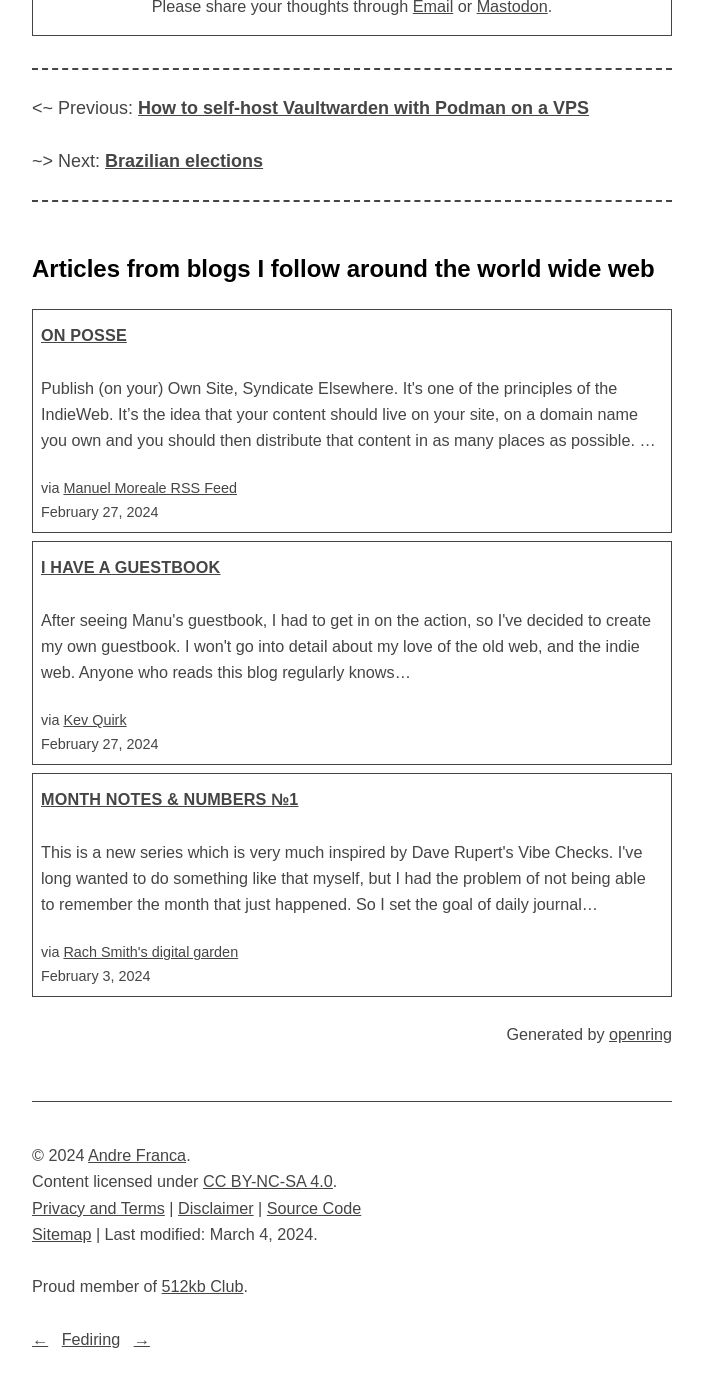
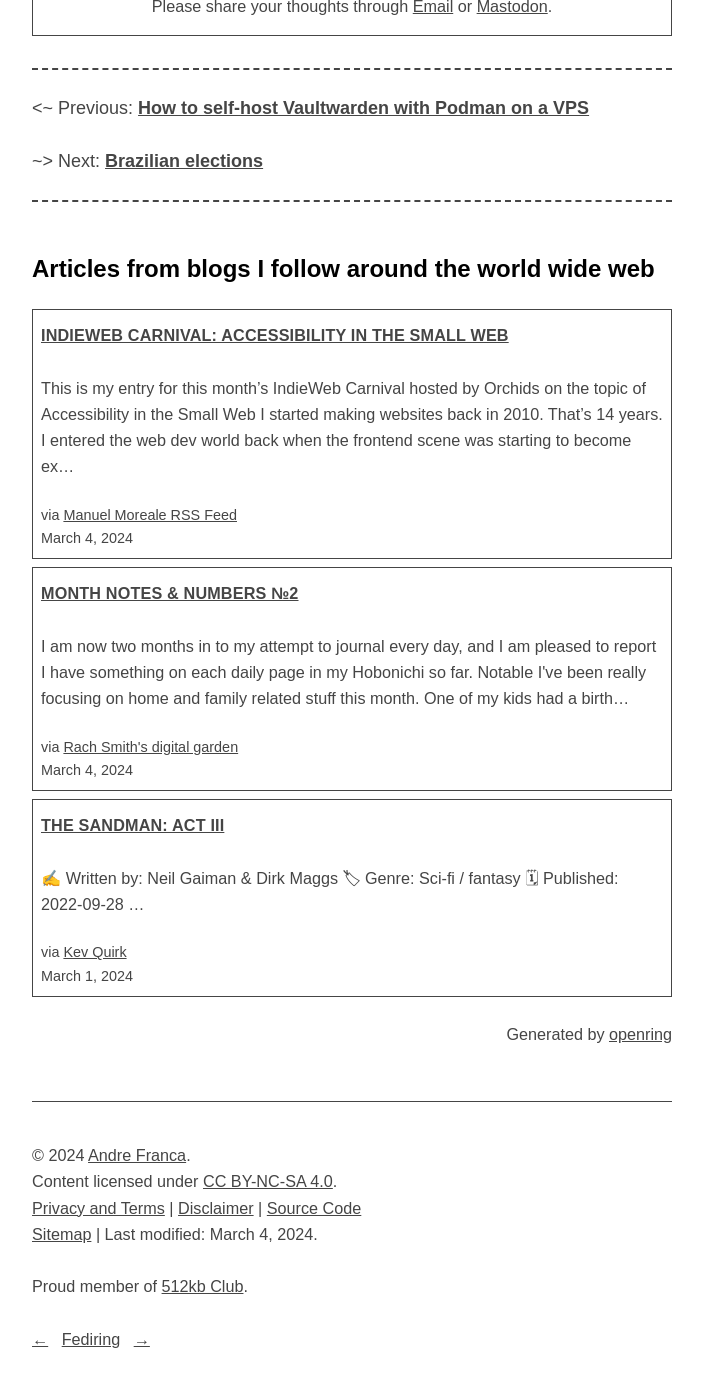
Before and after one commit to a-franca/abf.li, a Jekyll site: the page built from _posts/2022/2022-09-28-hurricane-ian.md, in a window 1280 px wide and 1400 px high, scrolled down 921 px. Shown: the top 1387 px of the window, without its empty margins (288-991 px from the left). Built offline with Jekyll 4.4.1, drawn with Linux system fonts in a browser that asks for light colours.

Commit message:
fetch new content

```diff
--- a/_includes/openring-out.html
+++ b/_includes/openring-out.html
@@ -5,40 +5,50 @@
 
     <div class="article">
       <h4 class="title">
-        <a href="https://manuelmoreale.com/@/page/Yh6p2OSEmg1KmLPH" rel="noopener noreferrer nofollow" target="_blank">On POSSE</a>
+        <a href="https://manuelmoreale.com/@/page/U4IAIzpTujWFPV2r" rel="noopener noreferrer nofollow" target="_blank">IndieWeb Carnival: Accessibility in the Small Web</a>
       </h4>
-      <p class="summary">Publish (on your) Own Site, Syndicate Elsewhere. It&#39;s one of the principles of the IndieWeb. It’s the idea that your content should live on your site, on a domain name you own and you should then distribute that content in as many places as possible. …</p>
+      <p class="summary">This is my entry for this month’s IndieWeb Carnival hosted by Orchids on the topic of Accessibility in the Small Web
+
+I started making websites back in 2010. That’s 14 years. I entered the web dev world back when the frontend scene was starting to become ex…</p>
       <small class="source">
         via <a href="https://manuelmoreale.com" rel="noopener noreferrer nofollow" target="_blank">Manuel Moreale RSS Feed</a>
       </small>
-      <small class="date">February 27, 2024</small>
+      <small class="date">March 4, 2024</small>
     </div>
 
     <div class="article">
       <h4 class="title">
-        <a href="https://kevquirk.com/i-have-a-guestbook" rel="noopener noreferrer nofollow" target="_blank">I Have a Guestbook</a>
+        <a href="https://rachsmith.com/mnnm-2/" rel="noopener noreferrer nofollow" target="_blank">Month notes &amp; numbers №2</a>
+      </h4>
+      <p class="summary">I am now two months in to my attempt to journal every day, and I am pleased to report I have something on each daily page in my Hobonichi so far.
+Notable
+I&#39;ve been really focusing on home and family related stuff this month. One of my kids had a birth…</p>
+      <small class="source">
+        via <a href="https://rachsmith.com/" rel="noopener noreferrer nofollow" target="_blank">Rach Smith&#39;s digital garden</a>
+      </small>
+      <small class="date">March 4, 2024</small>
+    </div>
+
+    <div class="article">
+      <h4 class="title">
+        <a href="https://kevquirk.com/the-sandman-act-iii" rel="noopener noreferrer nofollow" target="_blank">The Sandman: Act III</a>
       </h4>
       <p class="summary">
 
 
 
-        After seeing Manu&#39;s guestbook, I had to get in on the action, so I&#39;ve decided to create my own guestbook.
-I won&#39;t go into detail about my love of the old web, and the indie web. Anyone who reads this blog regularly knows…</p>
+
+
+
+
+                  ✍️ Written by: Neil Gaiman &amp; Dirk Maggs
+                  🏷 Genre: Sci-fi / fantasy
+                  🗓 Published: 2022-09-28
+…</p>
       <small class="source">
         via <a href="https://kevquirk.com" rel="noopener noreferrer nofollow" target="_blank">Kev Quirk</a>
       </small>
-      <small class="date">February 27, 2024</small>
-    </div>
-
-    <div class="article">
-      <h4 class="title">
-        <a href="https://rachsmith.com/mnnm-1/" rel="noopener noreferrer nofollow" target="_blank">Month notes &amp; numbers №1</a>
-      </h4>
-      <p class="summary">This is a new series which is very much inspired by Dave Rupert&#39;s Vibe Checks. I&#39;ve long wanted to do something like that myself, but I had the problem of not being able to remember  the month that just happened. So I set the goal of daily journal…</p>
-      <small class="source">
-        via <a href="https://rachsmith.com/" rel="noopener noreferrer nofollow" target="_blank">Rach Smith&#39;s digital garden</a>
-      </small>
-      <small class="date">February 3, 2024</small>
+      <small class="date">March 1, 2024</small>
     </div>
 
   </section>
```
